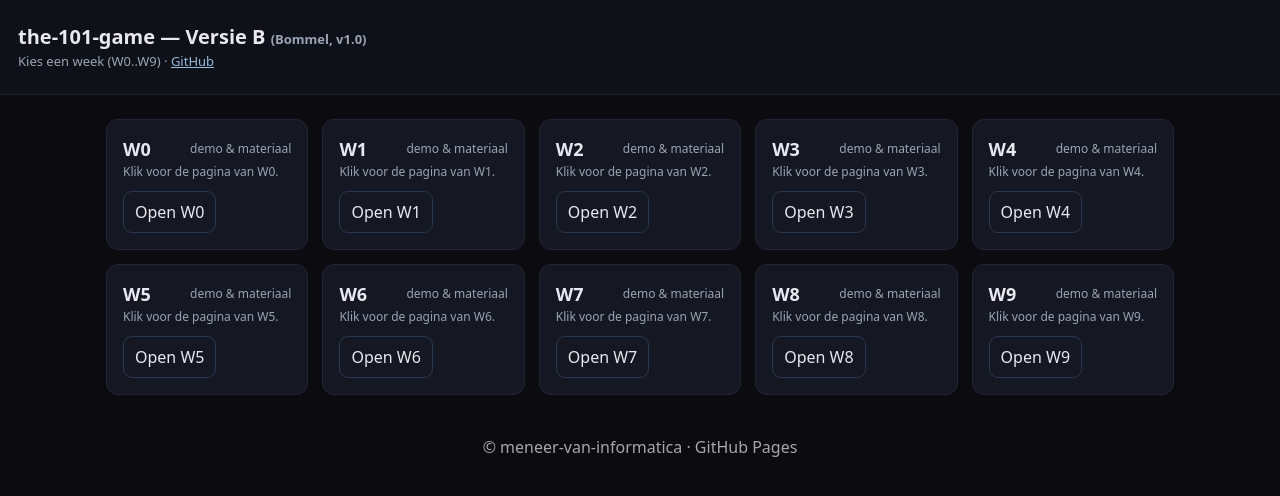
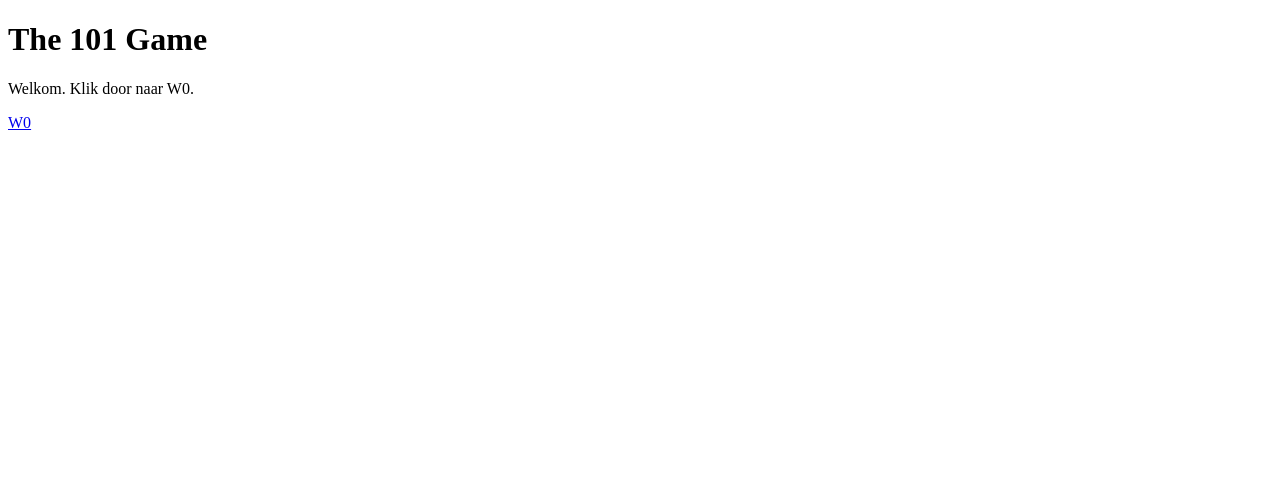
Before and after one commit to meneer-van-informatica/the-101-game, a plain HTML site: page docs/index.html in a window 1280 px wide. Drawn offline with Linux system fonts and the light colour scheme.

Commit message:
Pages: add docs/index.html, docs/W0.html, docs/.nojekyll

```diff
--- a/docs/index.html
+++ b/docs/index.html
@@ -1,48 +1,14 @@
 <!doctype html>
-<html lang="nl">
+<html lang='nl'>
 <head>
-  <meta charset="utf-8">
-  <title>the-101-game — Versie B (Bommel)</title>
-  <meta name="viewport" content="width=device-width,initial-scale=1">
-  <style>
-    :root { --bg:#0b0b10; --fg:#e8e8f0; --muted:#9aa4b2; --card:#151823; --accent:#6cf; }
-    *{box-sizing:border-box} body{margin:0;background:var(--bg);color:var(--fg);font:16px/1.5 system-ui,Segoe UI,Roboto}
-    header{padding:22px 18px;border-bottom:1px solid #222;background:#0e1118}
-    h1{margin:0;font-size:20px}
-    .sub{color:var(--muted);font-size:13px}
-    main{max-width:1100px;margin:24px auto;padding:0 16px}
-    .grid{display:grid;grid-template-columns:repeat(auto-fill,minmax(190px,1fr));gap:14px}
-    .card{background:var(--card);padding:16px;border-radius:12px;border:1px solid #202635;transition:transform .12s ease, border-color .12s}
-    .card:hover{transform:translateY(-2px);border-color:#2a3750}
-    .w{display:flex;align-items:center;justify-content:space-between}
-    .w b{font-size:18px}
-    .btn{display:inline-block;margin-top:10px;padding:8px 11px;border-radius:9px;border:1px solid #2a3750;color:var(--fg);text-decoration:none}
-    .btn:hover{border-color:var(--accent);color:var(--accent)}
-    footer{opacity:.7;text-align:center;margin:40px 0 28px}
-    .tag{font-size:12px;color:var(--muted)}
-  </style>
+  <meta charset='utf-8'><meta name='viewport' content='width=device-width, initial-scale=1'>
+  <title>The 101 Game</title>
 </head>
 <body>
-<header>
-  <h1>the-101-game — Versie B <span class="sub">(Bommel, v1.0)</span></h1>
-  <div class="sub">Kies een week (W0..W9) · <a href="https://github.com/meneer-van-informatica/the-101-game" style="color:#9bd">GitHub</a></div>
-</header>
-<main>
-  <section class="grid" id="grid"></section>
-</main>
-<footer>© meneer-van-informatica · GitHub Pages</footer>
-<script>
-  const grid = document.getElementById('grid');
-  for (let i=0;i<10;i++){
-    const el = document.createElement('div');
-    el.className='card';
-    el.innerHTML = `
-      <div class="w"><b>W${i}</b><span class="tag">demo & materiaal</span></div>
-      <div class="tag">Klik voor de pagina van W${i}.</div>
-      <a class="btn" href="./W${i}.html">Open W${i}</a>
-    `;
-    grid.appendChild(el);
-  }
-</script>
+  <main>
+    <h1>The 101 Game</h1>
+    <p>Welkom. Klik door naar W0.</p>
+    <nav><a href='./W0.html'>W0</a></nav>
+  </main>
 </body>
 </html>
```
